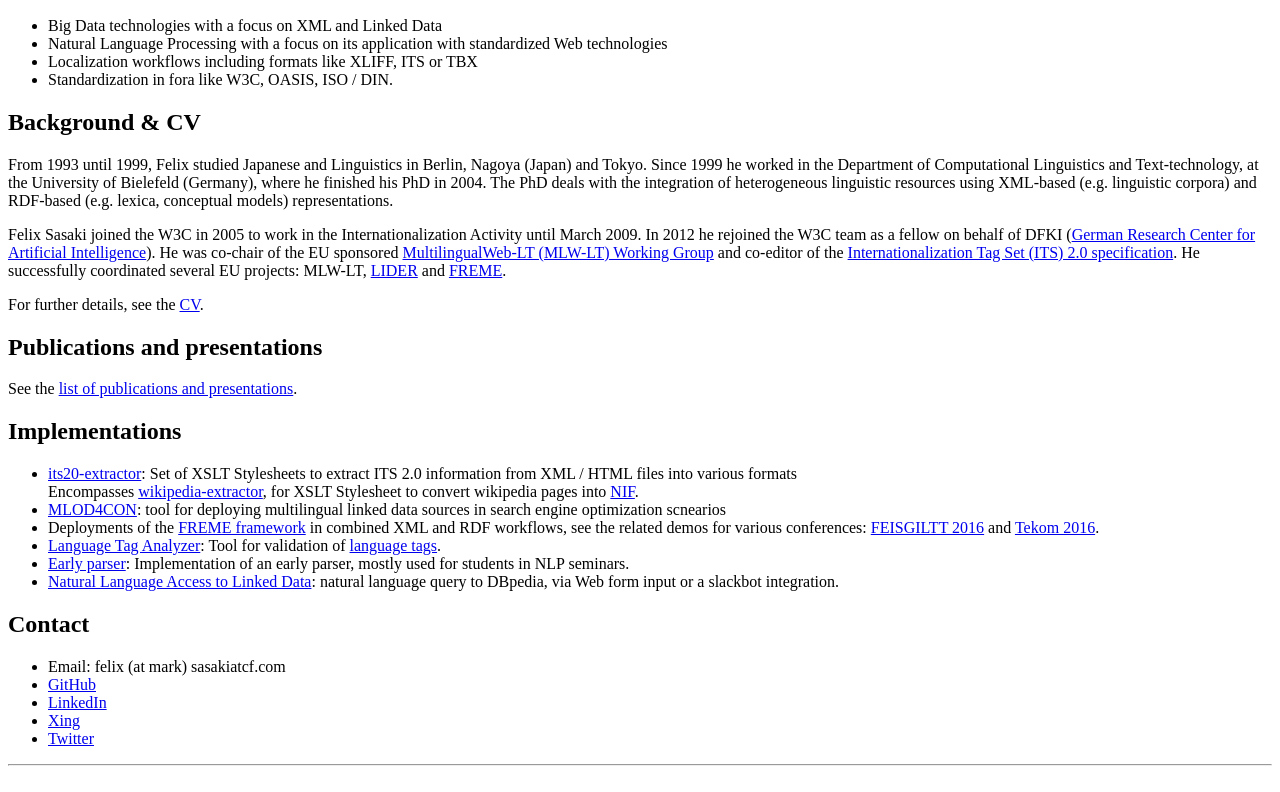
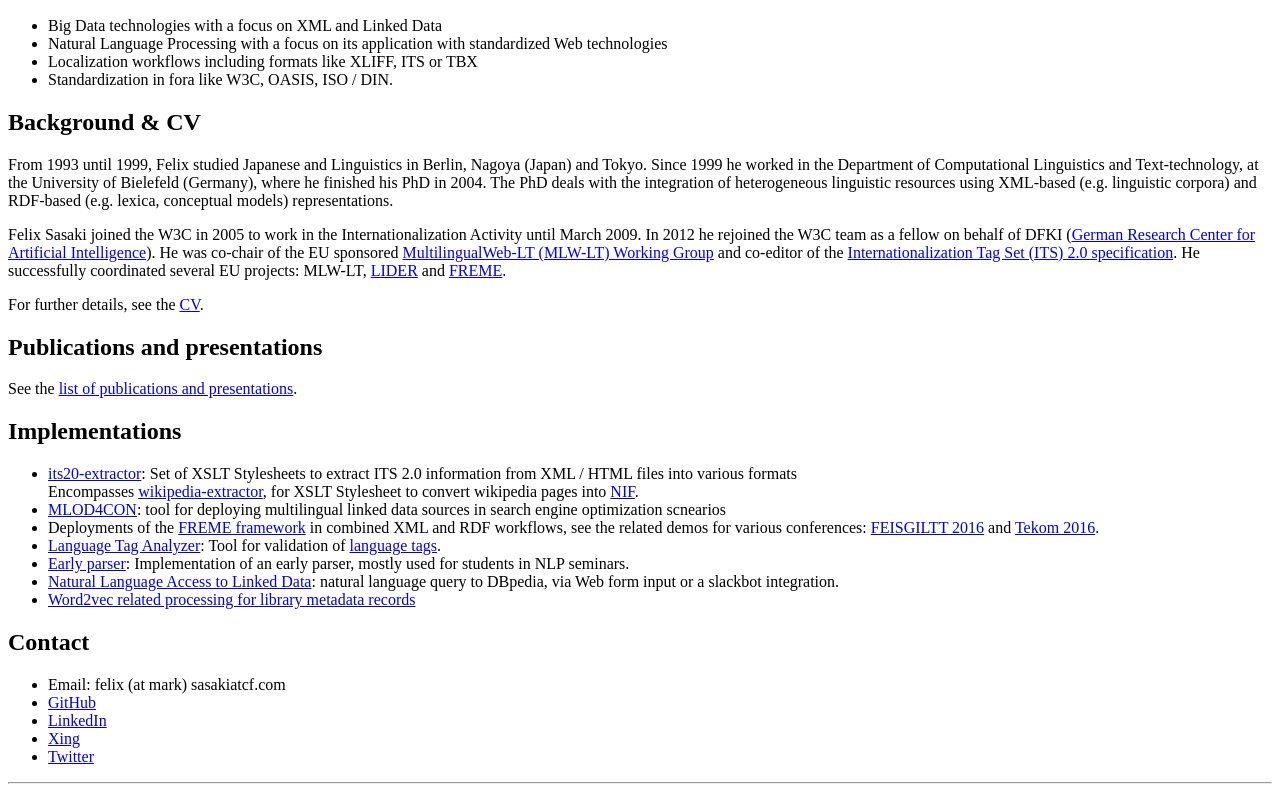
Before and after one commit to fsasaki/stuff, a plain HTML site: page index.html in a window 1280 px wide. Shown: the part 110-902 px from the top of the page. Drawn offline with Linux system fonts and the light colour scheme.

Commit message:
added link to word2vec

```diff
--- a/index.html
+++ b/index.html
@@ -32,6 +32,7 @@
             <li><a href="http://sasakiatcf.com/felix/lta/">Language Tag Analyzer</a>: Tool for validation of <a href="https://tools.ietf.org/html/bcp47">language tags</a>.</li>
             <li><a href="http://sasakiatcf.com/felix/parsing/">Early parser</a>: Implementation of an early parser, mostly used for students in NLP seminars.</li>
             <li><a href="http://sasakiatcf.com/felix/linked-data-access/">Natural Language Access to Linked Data</a>: natural language query to DBpedia, via Web form input or a slackbot integration.</li>
+            <li><a href="https://github.com/fsasaki/word2vec-metadata-records">Word2vec related processing for library metadata records</a></li>
         </ul>
         <h2 id="contact">Contact</h2>
         <ul>
```
